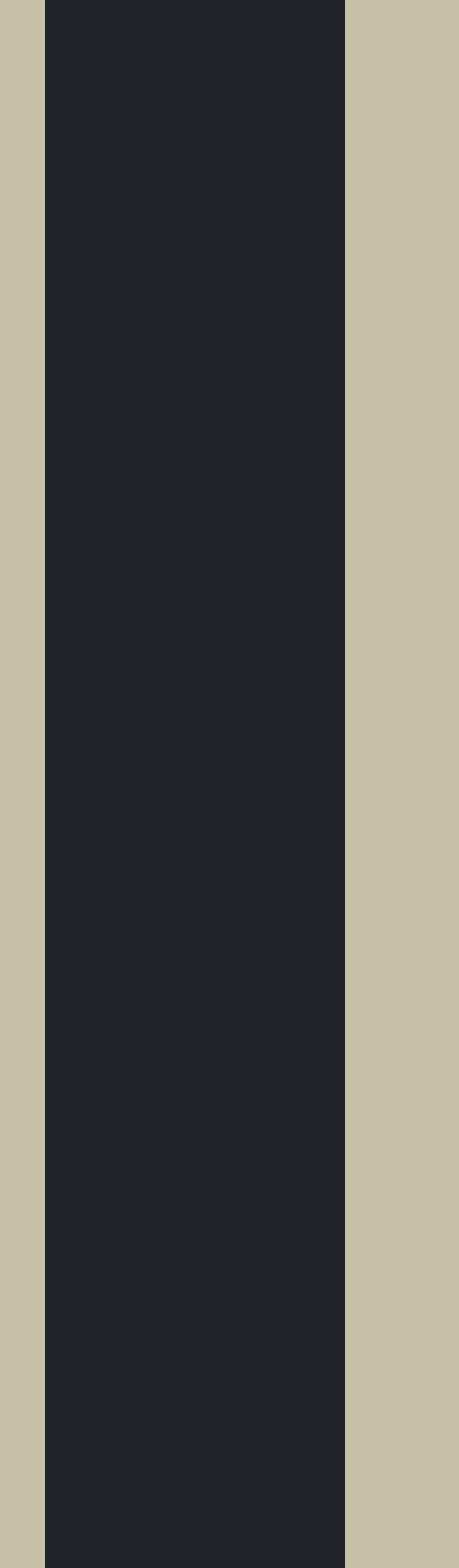
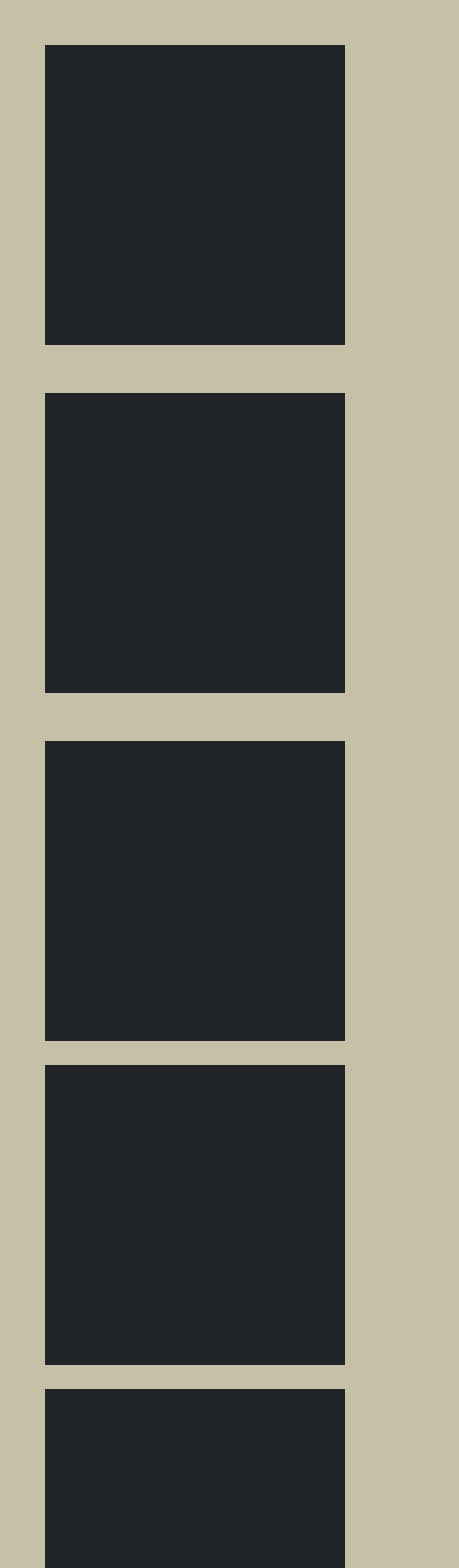
Before and after one commit to KinoDerToten/Single-page-com-Vue.js-e-VueRouter, a Vue app: page /Contato in a window 390 px wide. Shown: the part 432-2000 px from the top of the page, 459 px wide, since content can reach past the window. Built offline with nearby package versions, Linux system fonts and the light colour scheme.

Commit message:
responsividade

```diff
--- a/src/Pages/Contato/Contato.vue
+++ b/src/Pages/Contato/Contato.vue
@@ -1,8 +1,8 @@
 <template>
   <main>
-    <div class="container mt-5">
-      <div class="row">
-        <div class="col">
+    <div class="container mt-5 mb-5">
+      <div class="row border">
+        <div class="col-lg-6">
           <form>
             <div class="input-style">
               <input type="text">
@@ -13,12 +13,12 @@
               <label>E-mail:</label>
             </div>
             <div class="textarea-style">
-              <textarea cols="60" rows="10"></textarea>
+              <textarea cols="54" rows="10"></textarea>
               <label>Mensagem:</label>
             </div>
           </form>
         </div>
-        <div class="col">
+        <div class="col-lg-6 mt-5">
           <h1 class="text-center">Contato</h1>
           <div class="row p-5">
             <div class="col-lg-3 mb-5"><i class="fas fa-envelope fa-5x"></i></div>
--- a/src/Pages/Home/Home.vue
+++ b/src/Pages/Home/Home.vue
@@ -2,22 +2,22 @@
     <main>
       <div class="container mt-4">
         <div class="row">
-          <div class="col-lg-4 mb-lg-5">
+          <div class="col-lg-4 col-sm-6 mb-5">
             <div class="quadrado bg-dark"></div>
           </div>
-          <div class="col-lg-4 mb-lg-5">
+          <div class="col-lg-4 col-sm-6 mb-5">
             <div class="quadrado bg-dark"></div>
           </div>
-          <div class="col-lg-4 mb-lg-5">
+          <div class="col-lg-4 col-sm-6 mb-5">
             <div class="quadrado bg-dark"></div>
           </div>
-          <div class="col-lg-4 mb-lg-4">
+          <div class="col-lg-4 col-sm-6 mb-4">
             <div class="quadrado bg-dark"></div>
           </div>
-          <div class="col-lg-4 mb-lg-4">
+          <div class="col-lg-4 col-sm-6 mb-4">
             <div class="quadrado bg-dark"></div>
           </div>
-          <div class="col-lg-4 mb-lg-4">
+          <div class="col-lg-4 col-sm-6 mb-4">
             <div class="quadrado bg-dark"></div>
           </div>
         </div>
--- a/src/Pages/Sobre/Sobre.vue
+++ b/src/Pages/Sobre/Sobre.vue
@@ -3,12 +3,12 @@
       <div class="container-fluid">
         <div class="container">
             <div class="row">
-                <div class="col-12 col-sm-6 col-lg-7 mb-5 mt-5">
+                <div class="col-12 col-lg-7 mb-5 mt-5">
                     <div class="quadrado bg-dark">
                         <img src="../../assets/foto-de-perfil.png" alt="" width="100%" height="100%">
                     </div>
                 </div>
-                <div class="col-lg-5">
+                <div class="col-12 col-lg-5">
                     <h1 id="titulo" class="text-center">Nome</h1>
                     <p id="paragrafo" class="text-center">
                         Lorem ipsum dolor sit amet,
--- a/src/components/Header.vue
+++ b/src/components/Header.vue
@@ -2,10 +2,10 @@
     <header class="bg-dark">
       <div class="container">
         <div class="row">
-          <div class="col-lg-6"><router-link to="/"><span class="logo text-white">Logo</span></router-link></div>
-          <div class="col-lg-2 pt-3" v-if="step != 0" @click="step = 0"><router-link to="/"><span class="sobre text-white">Início</span></router-link></div>
-          <div class="col-lg-2 pt-3" v-if="step != 1" @click="step = 1"><router-link to="/Sobre"><span class="sobre text-white">Sobre</span></router-link></div>
-          <div class="col-lg-2 pt-3" v-if="step != 3" @click="step = 3"><router-link to="/Contato"><span class="contato text-white">Contato</span></router-link></div>
+          <div class="col-lg-6 col-sm-5 col-5"><router-link to="/"><span class="logo text-white">Logo</span></router-link></div>
+          <div class="col-lg-2 col-sm-3 col-3 pt-3" v-if="step != 0" @click="step = 0"><router-link to="/"><span class="sobre text-white">Início</span></router-link></div>
+          <div class="col-lg-2 col-sm-3 col-3 pt-3" v-if="step != 1" @click="step = 1"><router-link to="/Sobre"><span class="sobre text-white">Sobre</span></router-link></div>
+          <div class="col-lg-2 col-sm-2 col-3 pt-3" v-if="step != 3" @click="step = 3"><router-link to="/Contato"><span class="contato text-white">Contato</span></router-link></div>
         </div>
       </div>
     </header>
```
